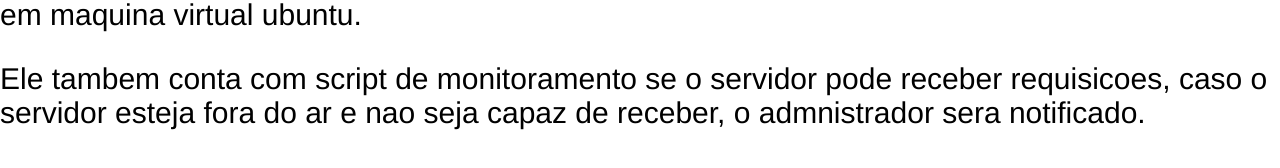
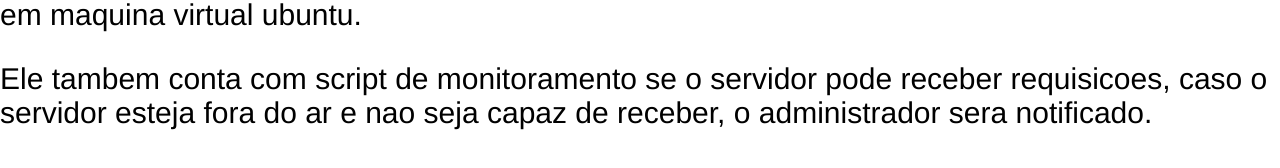
Before and after one commit to devbrunofernandes/ProjetoLinuxPB, a plain HTML site: page index.html in a window 1280 px wide. Shown: the part 232-400 px from the top of the page. Drawn offline with Linux system fonts and the light colour scheme.

Commit message:
ortografia

```diff
--- a/index.html
+++ b/index.html
@@ -32,7 +32,7 @@ h1
 <main>
 	<h2>Sobre o projeto:</h2>
 	<p>Este e um projeto de implementacao de pagina web estatica, usando servidor nginx instalado em maquina virtual ubuntu.</p>
-	<p>Ele tambem conta com script de monitoramento se o servidor pode receber requisicoes, caso o servidor esteja fora do ar e nao seja capaz de receber, o admnistrador sera notificado.</p>
+	<p>Ele tambem conta com script de monitoramento se o servidor pode receber requisicoes, caso o servidor esteja fora do ar e nao seja capaz de receber, o administrador sera notificado.</p>
 </main>
 </body>
 </html>
```
